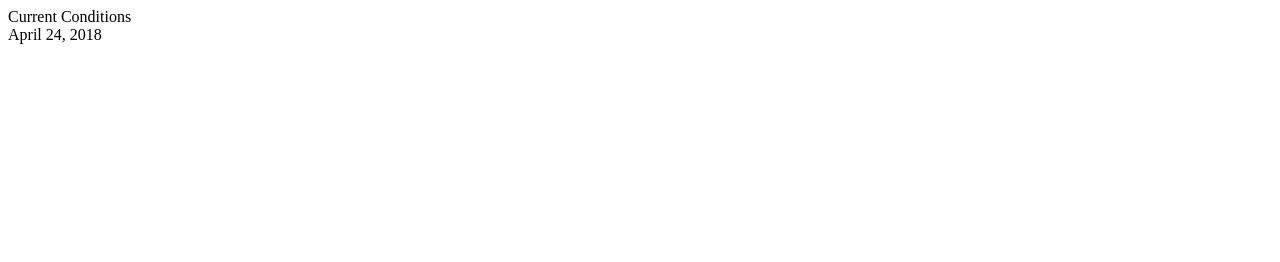
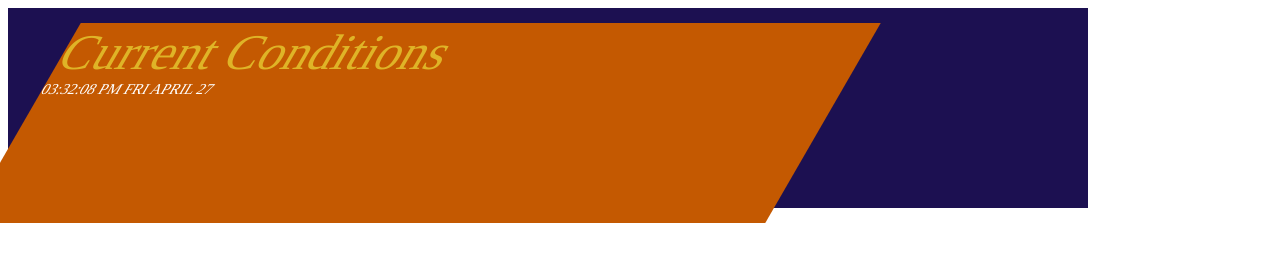
Before and after one commit to rossjcoop/RetroWeatherChannelApp, a plain HTML site: page index.html in a window 1280 px wide. Drawn offline with Linux system fonts and the light colour scheme.

Commit message:
Begun adding styles

```diff
--- a/index.html
+++ b/index.html
@@ -2,12 +2,14 @@
 <html>
 <head>
 	<title>Your Local on the 8's</title>
-	<link rel="stylesheet" href="/styles.css" />
+	<link rel="stylesheet" href="./styles.css" />
 </head>
 <body>
 	<header class = "mainBar">
-		<div>Current Conditions</div>
-		<div>April 24, 2018</div>
+		<div class = "subBar">
+			<div class = "headline">Current Conditions</div>
+			<div class = "timestamp">03:32:08 PM FRI APRIL 27</div>
+		</div>
 	</header>
 	<main class = "mainBox">
 	</main>
--- a/styles.css
+++ b/styles.css
@@ -0,0 +1,31 @@
+html {box-sizing:border-box;}
+*, *:before, *:after {box-sizing:inherit;}
+
+.mainBar {
+	width: 1080px;
+	height: 200px;
+	background-color: rgb(28, 16, 81);
+	background-position: center;
+	padding: 15px;
+	display: flex;
+
+}
+
+.subBar {
+	height: 200px;
+	width: 800px;
+	background-color: rgb(196, 89, 1);
+	-webkit-transform: skew(-30deg);
+}
+
+.headline {
+	color: rgb(223, 180, 39);
+	font-size: 50px;
+	background-position: center;
+}
+
+.timestamp {
+	color: white;
+	font-style: bold;
+	font-size: 15px;
+}
```
